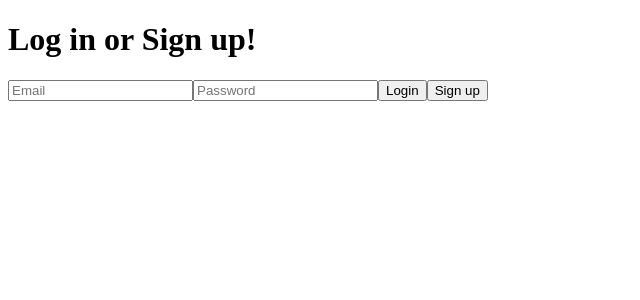
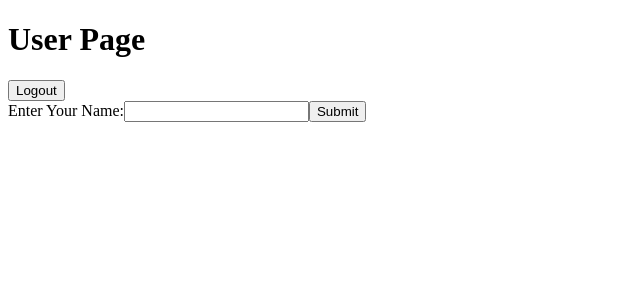
Before and after one commit to rohilpatel15/Comp-4537-Project-Client-Side, a React (Vite) app: page /user in a window 1280 px wide. Before the commit this address led to /login. Shown: the top 300 px of the page, without its empty margins (0-640 px from the left). Built offline with nearby package versions, Linux system fonts and the light colour scheme; the HTML template or start-up script is replaced by a standard one.

Commit message:
Started making connections with the db

```diff
--- a/src/pages/Login.tsx
+++ b/src/pages/Login.tsx
@@ -11,10 +11,10 @@ function Login() {
     e.preventDefault();
 
     try {
-        const response = await axios.post('endpoint', { email, password }); // replace with login API endpoint
+      const response = await axios.post('https://dolphin-app-jewdr.ondigitalocean.app/auth/login', { email, password });
+
+      if (response.status === 200) {
         const token = response.data.token; // Assuming the backend returns a token upon successful login
-
-        if (token) {
         localStorage.setItem('token', token); // Store the token in localStorage
 
         alert('Login successful!');
--- a/src/pages/SignUp.tsx
+++ b/src/pages/SignUp.tsx
@@ -11,14 +11,11 @@ function SignUp() {
     e.preventDefault();
 
     try {
-        const response = await axios.post('endpoint', { email, password }); // replace with signup API endpoint
-        const token = response.data.token; // Assuming the backend returns a token upon successful signup
+      const response = await axios.post('https://dolphin-app-jewdr.ondigitalocean.app/auth/register', { email, password });
 
-        if (token) {
-          localStorage.setItem('token', token); // Store the token in localStorage
-
+      if (response.status === 201) {
         alert('Signup successful!');
-          navigate('/user');
+        navigate('/login'); // Redirect to login page after successful signup
       } else {
         alert('Signup failed. Please try again.');
       }
--- a/src/pages/User.tsx
+++ b/src/pages/User.tsx
@@ -1,81 +1,82 @@
-import { useEffect, useState } from 'react';
-import axios, {AxiosError} from 'axios';
-import { useNavigate } from 'react-router-dom';
-
-interface UserAPIUsage {
-  endpoint: string;
-  requests: number;
-}
+import axios, { AxiosError } from 'axios';
+import { useState } from 'react';
 
 function UserPage() {
-  const [apiUsage, setApiUsage] = useState<UserAPIUsage[]>([]);
-  const [totalUsage, setTotalUsage] = useState<number>(0);
-  const navigate = useNavigate();
+  const [name, setName] = useState('');
+  const [submittedName, setSubmittedName] = useState('');
+  const [generatedStory, setGeneratedStory] = useState('');
 
-  useEffect(() => {
-    fetchAPIUsage();
-  }, []);
+  // Function to retrieve JWT token from localStorage or context
+  const getAuthToken = (): string | null => {
+    return localStorage.getItem('token');
+  };
 
-  const fetchAPIUsage = async () => {
+  const handleLogout = () => {
+    localStorage.removeItem('token'); // Remove the JWT token from localStorage
+    // Redirect to the login page or any other appropriate action
+    window.location.href = '/login'; // Replace '/login' with your actual login page URL
+  };
+
+  const handleSubmit = async (e: React.FormEvent) => {
+    e.preventDefault();
+    setSubmittedName(name);
+
+    const authToken = getAuthToken();
+    if (!authToken) {
+      console.error('JWT token not found.');
+      return;
+    }
+
     try {
-      // Get JWT token from localStorage (assuming it was stored after login)
-      const token = localStorage.getItem('token');
-
-      if (!token) {
-        navigate('/login'); // Redirect to login if token is not available
-        return;
-      }
-
-      // Include JWT token in Authorization header of the request
-      const response = await axios.get<UserAPIUsage[]>('endpoint', {
+      const response = await axios.post('https://dolphin-app-jewdr.ondigitalocean.app/ai-prompt/story', {
+        inputs: `My name is ${name}`,
+      }, {
         headers: {
-          Authorization: `Bearer ${token}`,
+          Authorization: `Bearer ${authToken}`, // Include JWT token in Authorization header
         },
       });
 
-      setApiUsage(response.data);
-
-      const total = response.data.reduce((acc, curr) => acc + curr.requests, 0);
-      setTotalUsage(total);
-    } catch (error: unknown) { // Explicitly type error as AxiosError
-      console.error('Error fetching API usage:', error);
-
-      // Handle AxiosError to access response status
-      if ((error as AxiosError).response?.status === 401) {
-        localStorage.removeItem('token'); // Remove invalid/expired token
-        navigate('/login'); // Redirect to login page
+      if (response.data.length) {
+        const generatedText = response.data[0].generated_text;
+        setGeneratedStory(generatedText);
+      } else {
+        console.error('No generated story found in the response.');
+        setGeneratedStory('');
       }
+    } catch (error) {
+      if (axios.isAxiosError(error)) {
+        const axiosError = error as AxiosError;
+        console.error('Error fetching AI-generated story:', axiosError);
+        console.log('Response data:', axiosError.response?.data); // Log response data in case of error
+      } else {
+        console.error('Unknown error:', error);
+      }
+      setGeneratedStory('');
     }
   };
 
-  const handleLogout = () => {
-    localStorage.removeItem('token'); // Remove token on logout
-    navigate('/login'); // Redirect to login page
-  };
 
   return (
     <div>
       <h1>User Page</h1>
       <button onClick={handleLogout}>Logout</button>
-      <h2>API Consumption</h2>
-      <table>
-        <thead>
-          <tr>
-            <th>Endpoint</th>
-            <th>Requests</th>
-          </tr>
-        </thead>
-        <tbody>
-          {apiUsage.map((usage, index) => (
-            <tr key={index}>
-              <td>{usage.endpoint}</td>
-              <td>{usage.requests}</td>
-            </tr>
-          ))}
-        </tbody>
-      </table>
-
-      <h3>Total API Requests: {totalUsage}</h3>
+      <form onSubmit={handleSubmit}>
+        <label htmlFor="name">Enter Your Name:</label>
+        <input
+          type="text"
+          id="name"
+          name="name"
+          value={name}
+          onChange={(e) => setName(e.target.value)}
+        />
+        <button type="submit">Submit</button>
+      </form>
+      {submittedName && (
+        <div>
+          <h2>Generated Story for {submittedName}:</h2>
+          <p>{generatedStory}</p>
+        </div>
+      )}
     </div>
   );
 }
```
Lines whose indentation alone changed are shown as unchanged.
